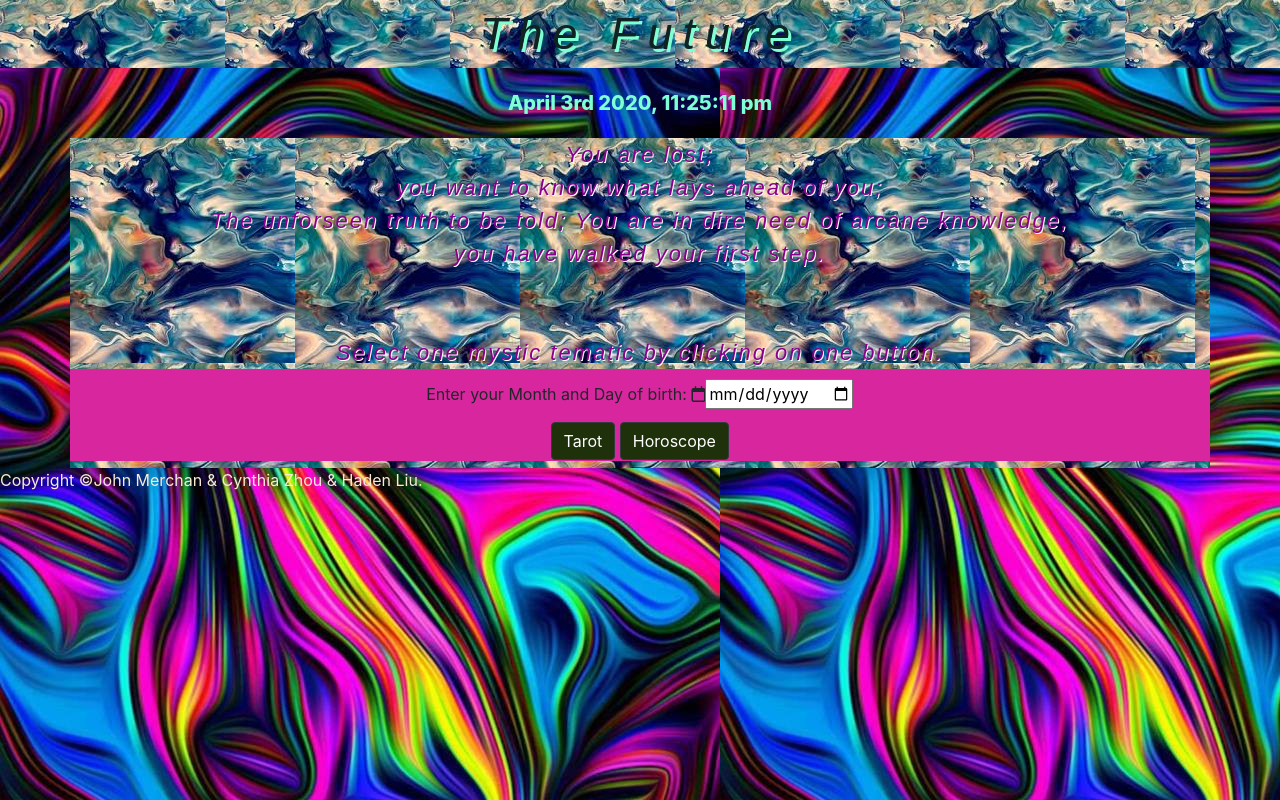
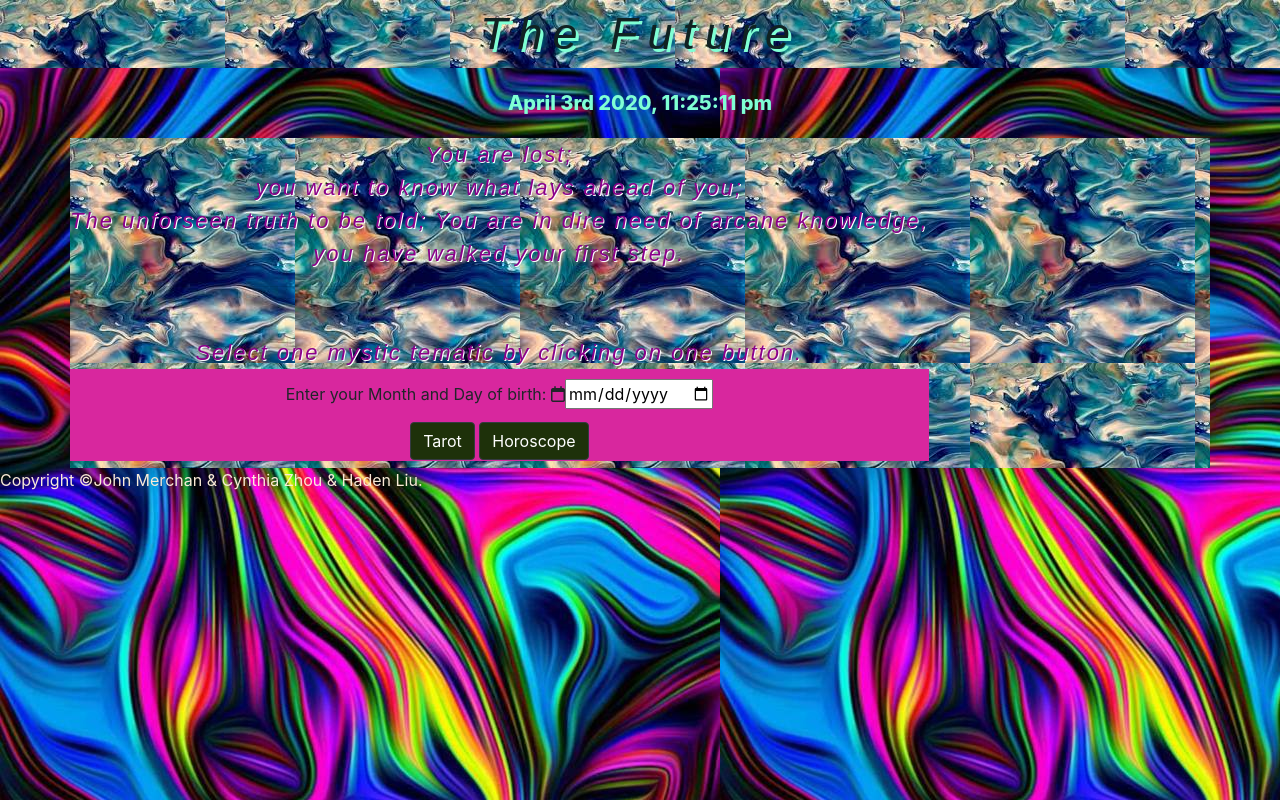
Before and after one commit to haden-liu/The-Future02, a plain HTML site: page index.html in a window 1280 px wide. Drawn offline with nearby package versions, Linux system fonts and the light colour scheme.

Commit message:
refactoring

```diff
--- a/assets/style/style.css
+++ b/assets/style/style.css
@@ -157,9 +157,9 @@ footer {
 }
 
 .formInput {
+    margin: auto;
     background-color: #d8279e;
-    background-color: #d8279e;
-    width: 30.15cm;
+    /*width: 30.15cm;*/
     text-align: center;
     padding-top: 10px;
 }
```
